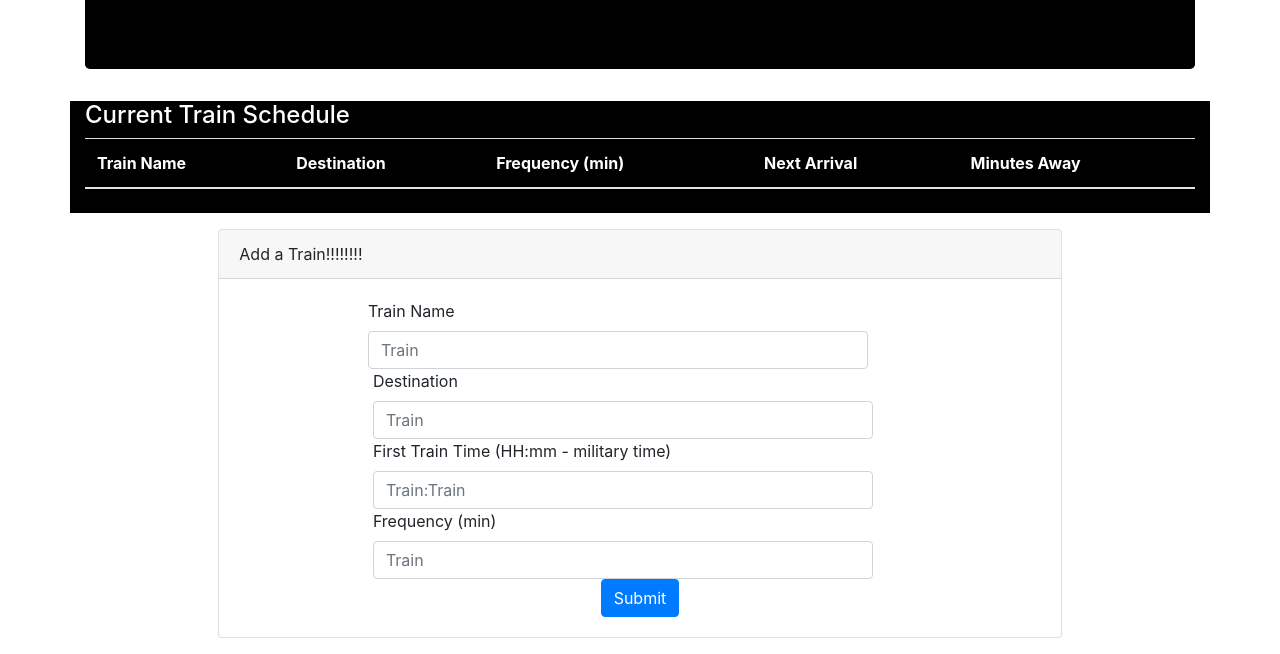
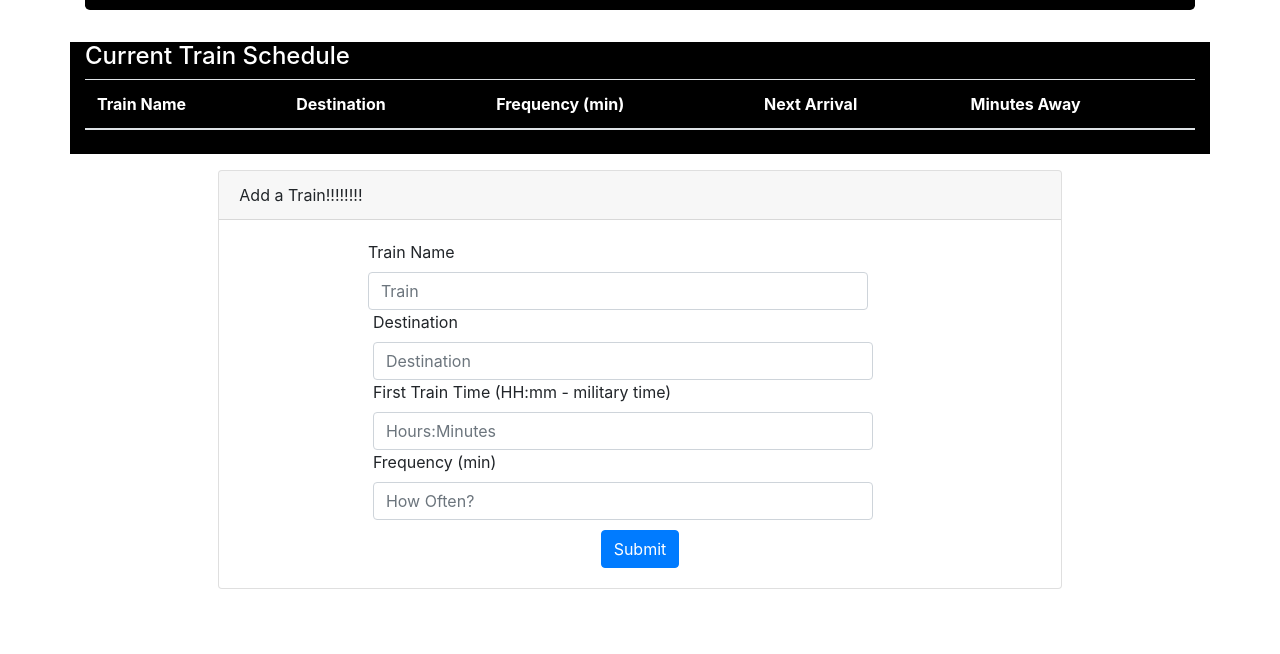
Before and after one commit to Slevy239/Train-Scheduler, a plain HTML site: page index.html in a window 1280 px wide. Shown: the part 152-806 px from the top of the page. Drawn offline with nearby package versions, Linux system fonts and the light colour scheme; no server answers.

Commit message:
css and variable

```diff
--- a/assets/css/style.css
+++ b/assets/css/style.css
@@ -2,6 +2,7 @@
     text-align: center;
     background-color: black;
     color: white;
+    padding-bottom: 5px;
 }
 body {
     background-image: url(../images/terminal.jpg)
@@ -20,3 +21,7 @@ table {
 th, tr {
     color: white;
 }
+
+button#submit {
+    margin-top: 10px;
+}
--- a/assets/javascript/app.js
+++ b/assets/javascript/app.js
@@ -44,7 +44,7 @@ database.ref().on("child_added", function(childSnapshot) {
     var converted = moment(childSnapshot.val().start, "hh:mm").subtract(1, "years");
     var difference = moment().diff(moment(converted), "minutes");
     var timeRemaining = difference % childSnapshot.val().trainFrequency;
-    var minToArrival =childSnapshot.val().trainFrequency - timeRemaining;
+    var nextToArrive =childSnapshot.val().trainFrequency - timeRemaining;
     var next = moment().add(timeRemaining, "minutes").format("hh:mm a");
     var trainStart = childSnapshot.val().start;
 
@@ -58,7 +58,7 @@ database.ref().on("child_added", function(childSnapshot) {
         $("<td>").text(childSnapshot.val().trainDestination),
         $("<td>").text(trainFrequency),
         $("<td>").text(next),
-        $("<td>").text(minToArrival),
+        $("<td>").text(nextToArrive),
         );
 
         $("#train-table > tbody").append(newRow);
--- a/index.html
+++ b/index.html
@@ -69,6 +69,7 @@
 
 
                         <div class="col-lg-2"></div>
+
                     <div class="col-lg-8">
 
                         <form>
@@ -81,17 +82,17 @@
 
                         <div class="form-row">
                             <label for="destination-input">Destination</label>
-                            <input type="text" class="form-control" id="destination-input" placeholder="Train">
+                            <input type="text" class="form-control" id="destination-input" placeholder="Destination">
                         </div>
 
                         <div class="form-row">
                             <label for="first-input">First Train Time (HH:mm - military time)</label>
-                            <input type="text" class="form-control" id="first-input" placeholder="Train:Train">
+                            <input type="text" class="form-control" id="first-input" placeholder="Hours:Minutes">
                         </div>
 
                         <div class="form-row">
                             <label for="frequency-input">Frequency (min)</label>
-                            <input type="text" class="form-control" id="frequency-input" placeholder="Train">
+                            <input type="text" class="form-control" id="frequency-input" placeholder="How Often?">
                         </div>
                         <div class="text-center">
                             <button type="submit" id="submit" class="btn btn-primary">Submit</button>
```
